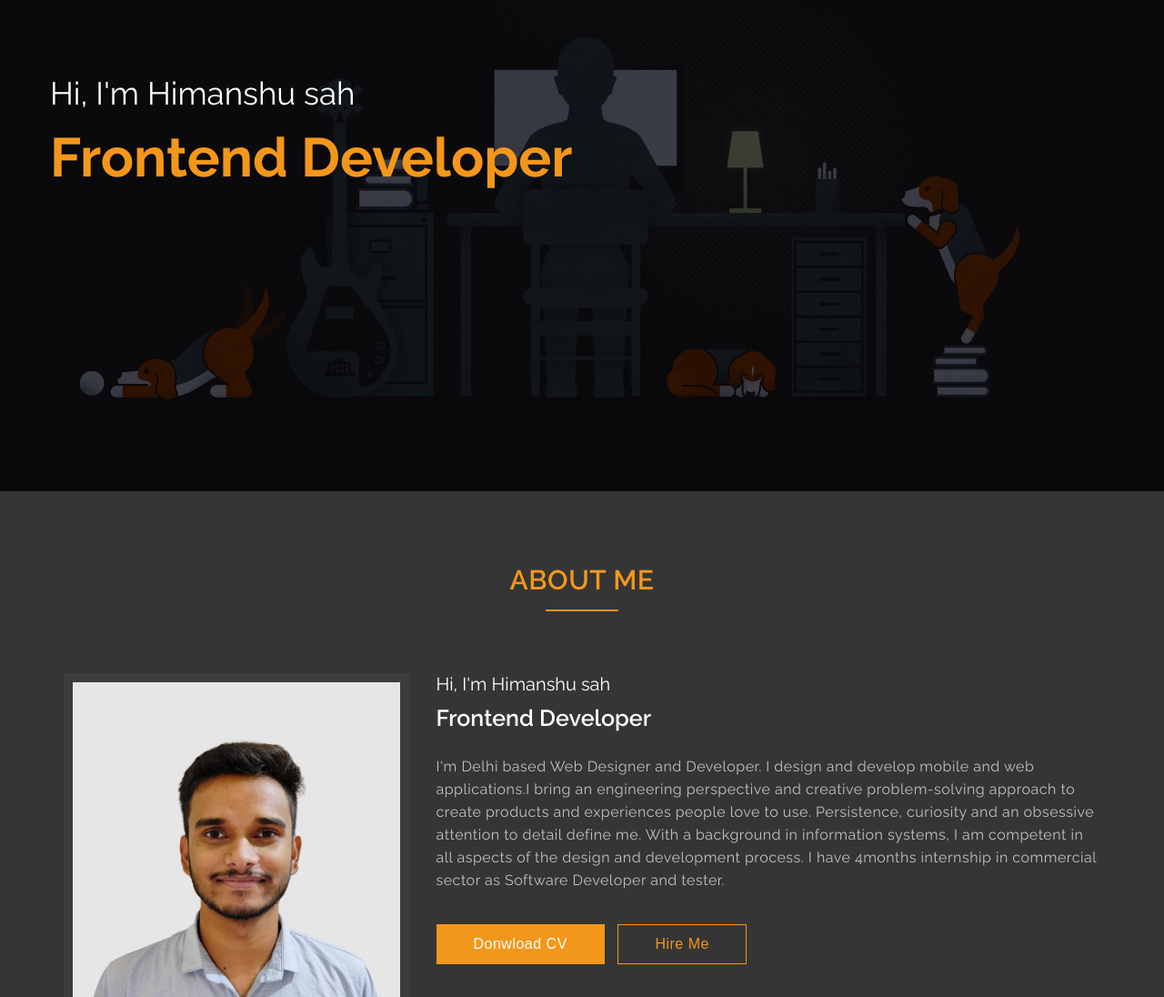
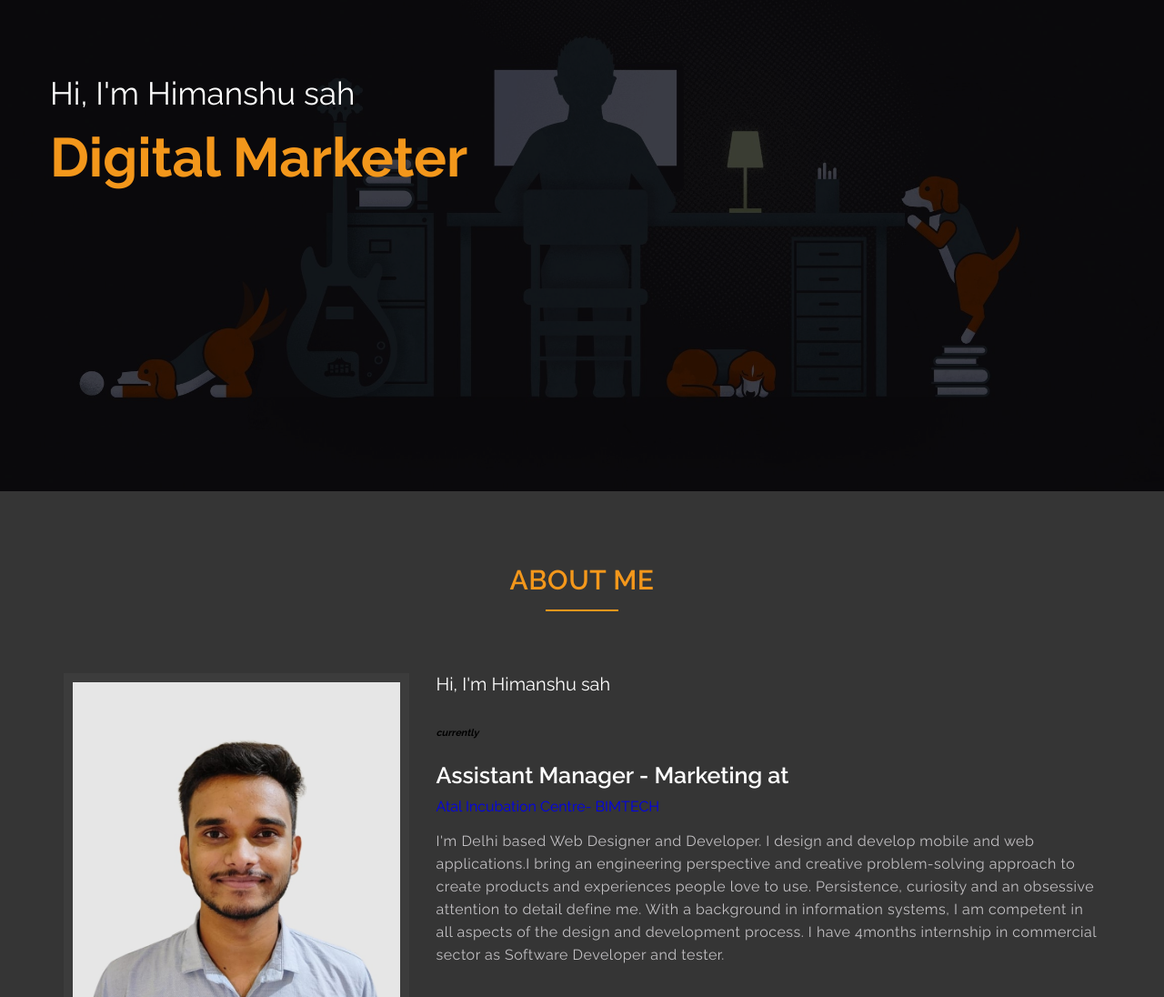
Before and after one commit to shiivaansh/hemanshu-sah-portfolio, a plain HTML site: page index.html in a window 1280 px wide. Shown: the part 260-1356 px from the top of the page at 91% size. Drawn offline with nearby package versions, Linux system fonts and the light colour scheme.

Commit message:
Update index.html

```diff
--- a/index.html
+++ b/index.html
@@ -40,7 +40,7 @@
         <div class="container">
             <div class="home-text">
                 <h1>Hi, I'm Himanshu sah</h1>
-                <h3>Frontend Developer</h3>
+                <h3>Digital Marketer</h3>
             </div>
         </div>
     </section>
@@ -56,7 +56,8 @@
                 </div>
                 <div class="description">
                     <h4>Hi, I'm Himanshu sah</h4>
-                    <h5>Frontend Developer</h5>
+                    <h6><i>currently</i><h6>
+                    <h5>Assistant Manager - Marketing at </h5><a href= "https://aicbimtech.com">Atal Incubation Centre- BIMTECH</a>
                     <p>I'm Delhi based Web Designer and Developer. I design and develop mobile and web applications.I bring an engineering perspective and creative problem-solving approach to create products and experiences people love to use. Persistence,
                         curiosity and an obsessive attention to detail define me. With a background in information systems, I am competent in all aspects of the design and development process. I have 4months internship in commercial sector as Software
                         Developer and tester.
```
